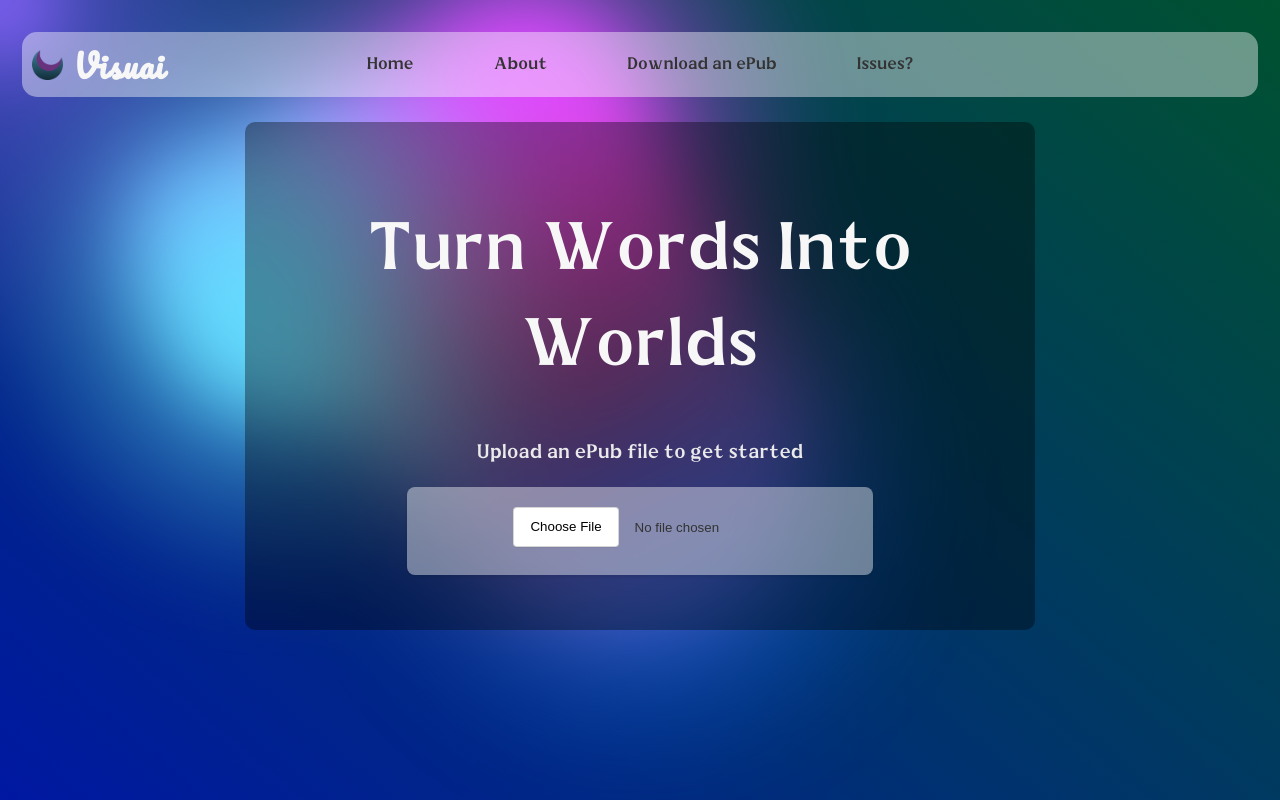
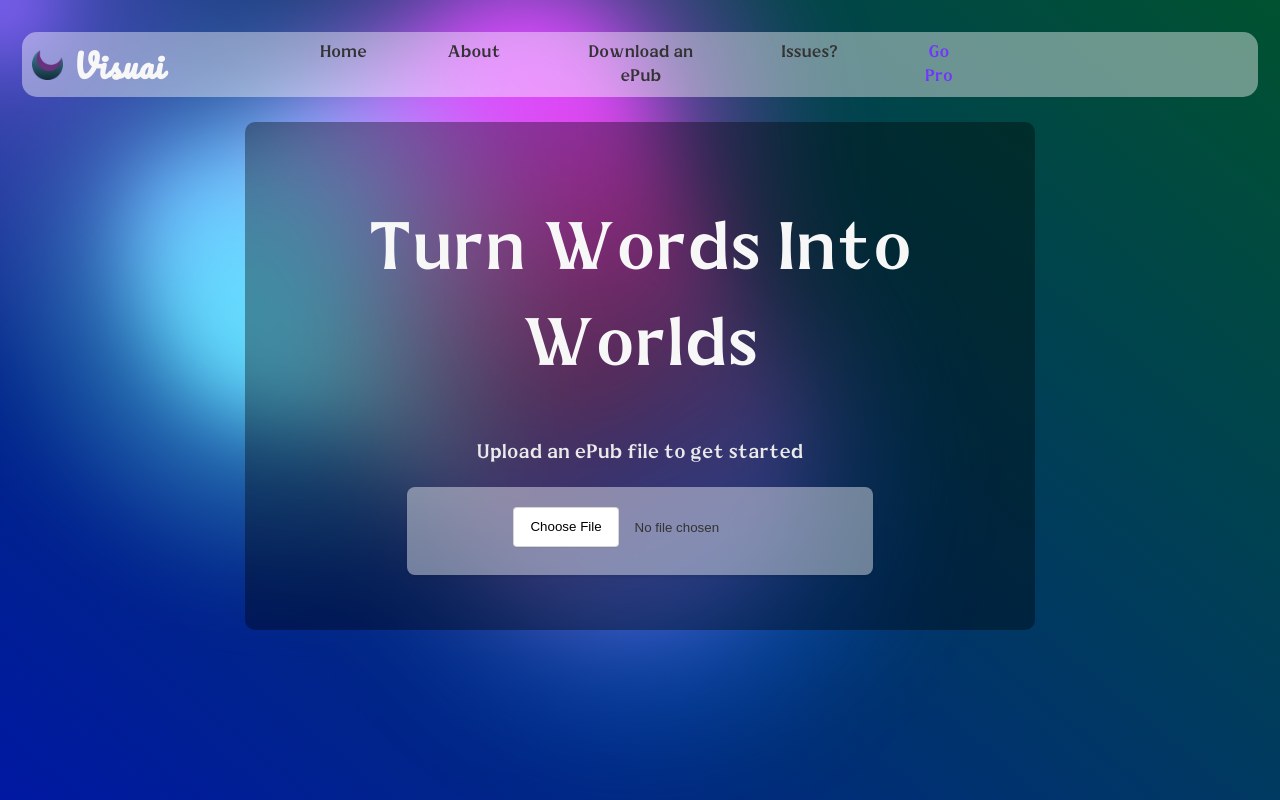
Before and after one commit to greg-maceachern12/VisualE, a React (Create React App) app: page / in a window 1280 px wide. Built offline with nearby package versions, Linux system fonts and the light colour scheme.

Commit message:
pro version

```diff
--- a/src/App.js
+++ b/src/App.js
@@ -395,6 +395,15 @@ function App() {
             >
               Issues?
             </a>
+            <a
+              className="nav-link"
+              href="https://pro.visuai.io"
+              target="_blank"
+              rel="noreferrer"
+              id='goPro'
+            >
+              Go Pro
+            </a>
           </div>
         </div>
         <div className="gradient-bg">
@@ -438,9 +447,7 @@ function App() {
                     </div>
                     {isAccessGranted ? (
                       <div id="headings">
-                        <h3>
-                          Upload an ePub file to get started
-                        </h3>
+                        <h3>Upload an ePub file to get started</h3>
                         <div className="control-container">
                           <div className="input-container">
                             <div className="file-input-wrapper">
--- a/src/App.scss
+++ b/src/App.scss
@@ -461,6 +461,10 @@ select {
     background-color: transparent;
     border: none;
   }
+
+  #goPro {
+    color: #7135ff;
+  }
 }
 
 .nav-link {
```
